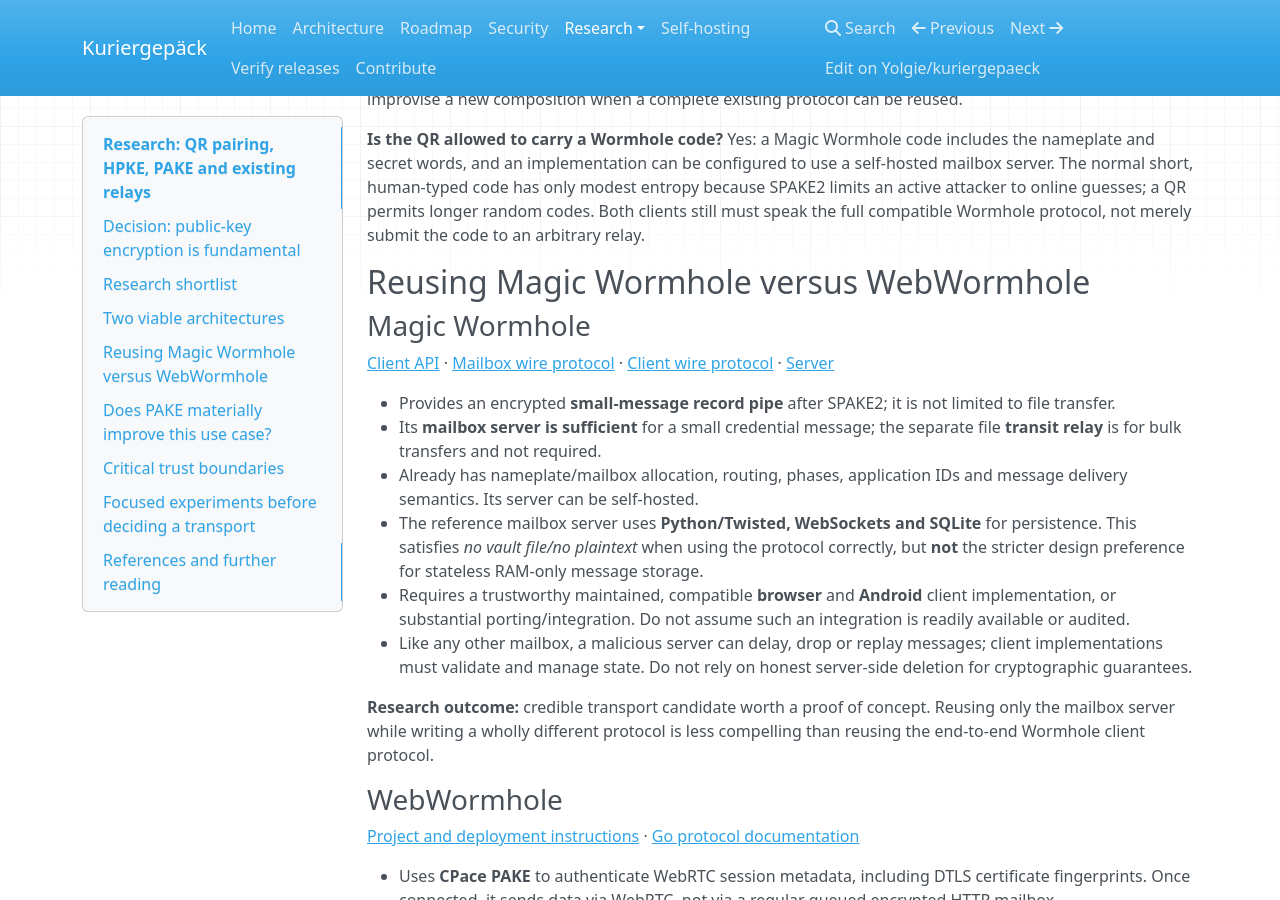
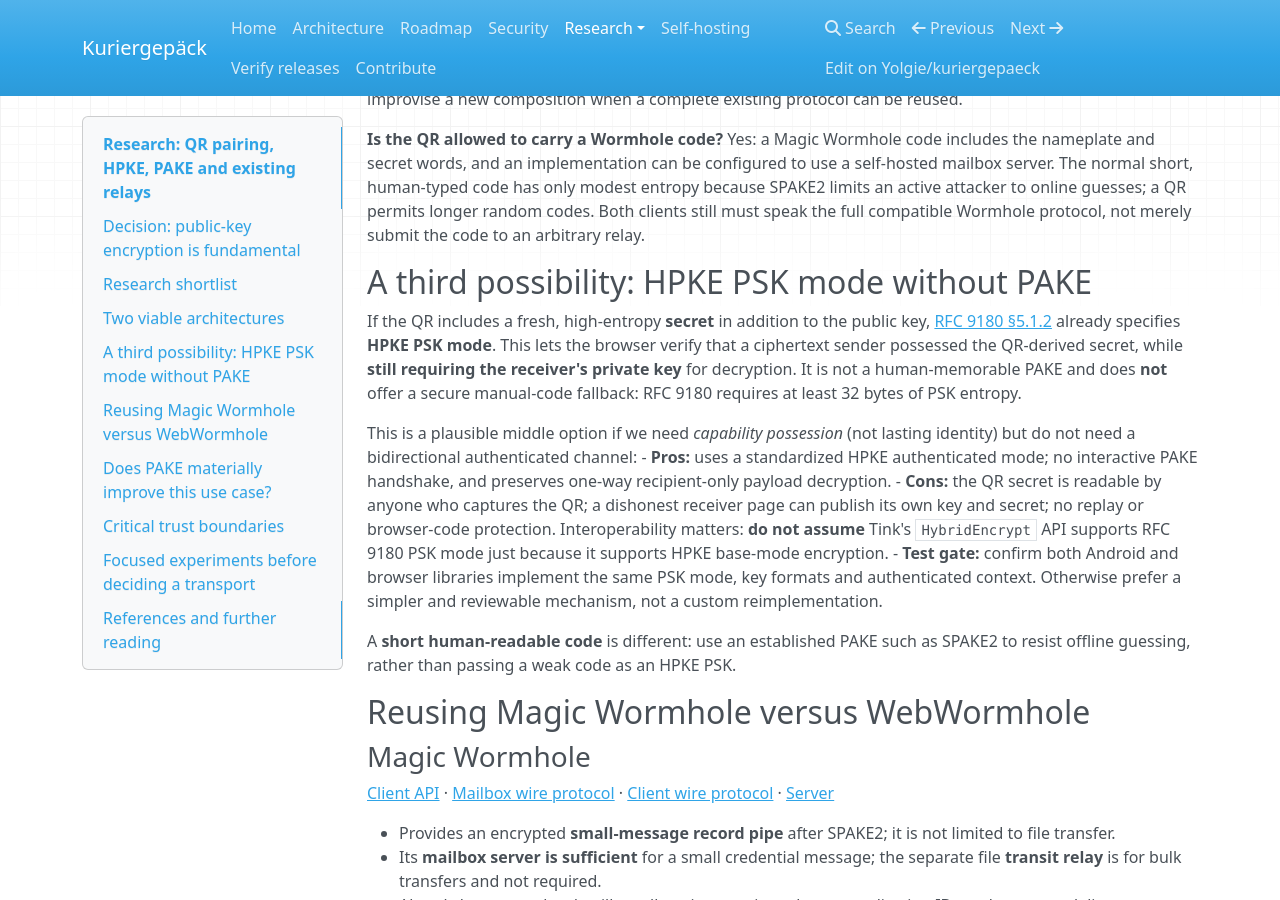
Before and after one commit to Yolgie/kuriergepaeck, an MkDocs documentation site: the page built from docs/research/pairing-protocols.md, in a window 1280 px wide and 900 px high, scrolled down 2989 px. Built offline with MkDocs 1.6.1, drawn with Linux system fonts in a browser that asks for light colours; nearby versions of some CDN libraries.

Commit message:
docs: compare HPKE PSK authentication against PAKE

```diff
--- a/docs/research/pairing-protocols.md
+++ b/docs/research/pairing-protocols.md
@@ -61,6 +61,17 @@ Costs and limitations:
 - Combining PAKE and HPKE is permissible, but the composition needs careful transcript/role/version binding and review. We should not improvise a new composition when a complete existing protocol can be reused.
 
 **Is the QR allowed to carry a Wormhole code?** Yes: a Magic Wormhole code includes the nameplate and secret words, and an implementation can be configured to use a self-hosted mailbox server. The normal short, human-typed code has only modest entropy because SPAKE2 limits an active attacker to online guesses; a QR permits longer random codes. Both clients still must speak the full compatible Wormhole protocol, not merely submit the code to an arbitrary relay.
+
+## A third possibility: HPKE PSK mode without PAKE
+
+If the QR includes a fresh, high-entropy **secret** in addition to the public key, [RFC 9180 §5.1.2](https://www.rfc-editor.org/rfc/rfc9180.html#section-5.1.2) already specifies **HPKE PSK mode**. This lets the browser verify that a ciphertext sender possessed the QR-derived secret, while **still requiring the receiver's private key** for decryption. It is not a human-memorable PAKE and does **not** offer a secure manual-code fallback: RFC 9180 requires at least 32 bytes of PSK entropy.
+
+This is a plausible middle option if we need *capability possession* (not lasting identity) but do not need a bidirectional authenticated channel:
+- **Pros:** uses a standardized HPKE authenticated mode; no interactive PAKE handshake, and preserves one-way recipient-only payload decryption.
+- **Cons:** the QR secret is readable by anyone who captures the QR; a dishonest receiver page can publish its own key and secret; no replay or browser-code protection. Interoperability matters: **do not assume** Tink's `HybridEncrypt` API supports RFC 9180 PSK mode just because it supports HPKE base-mode encryption.
+- **Test gate:** confirm both Android and browser libraries implement the same PSK mode, key formats and authenticated context. Otherwise prefer a simpler and reviewable mechanism, not a custom reimplementation.
+
+A **short human-readable code** is different: use an established PAKE such as SPAKE2 to resist offline guessing, rather than passing a weak code as an HPKE PSK.
 
 ## Reusing Magic Wormhole versus WebWormhole
 
```
